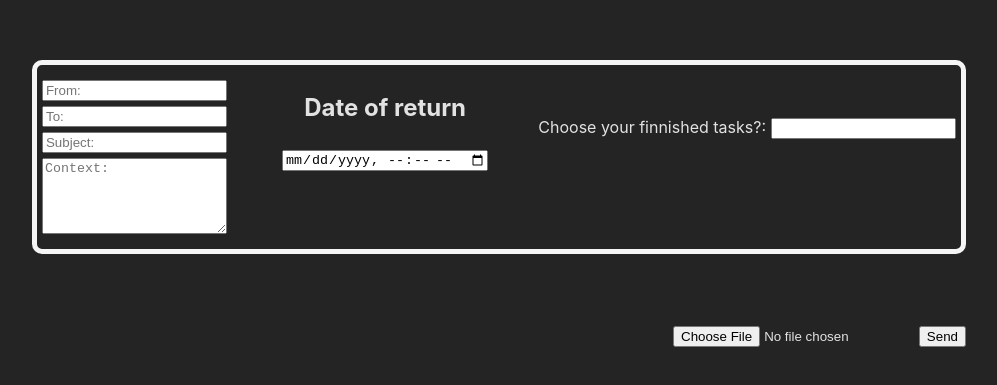
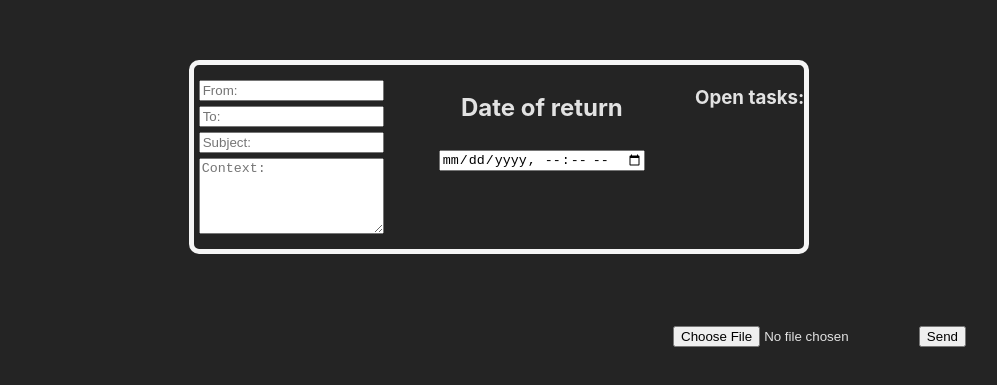
Before and after one commit to TheAzzieDev/MickeyEmail-, a React (Vite) app in the folder mickeyemail/: page / in a window 1280 px wide. Shown: the part 243-628 px from the top of the page, without its empty margins (141-1138 px from the left). Built offline with nearby package versions, Linux system fonts and the light colour scheme.

Commit message:
fix small things in app

```diff
--- a/mickeyemail/src/App.css
+++ b/mickeyemail/src/App.css
@@ -98,8 +98,8 @@
 
 #datalist{
   height: fit-content;
-  margin-top: 50px;
 }
+
 
 #browser{
   margin-left: 5px;
--- a/mickeyemail/src/App.jsx
+++ b/mickeyemail/src/App.jsx
@@ -48,6 +48,19 @@ function App() {
           </div>
         </section>
 
+
+        <div className="callender">
+          <h2>Date of return</h2>
+          <input type="datetime-local" id="tiddatum" />
+        </div>
+
+        <wrapper id="datalist">
+          <h3>Open tasks:</h3>
+          <ul>
+
+          </ul>
+        </wrapper>
+
         <button id="send">Send</button>
 
         <wrapper id="upload">
@@ -63,22 +76,6 @@ function App() {
           </form>
         </wrapper>
 
-        <div className="callender">
-          <h2>Date of return</h2>
-          <input type="datetime-local" id="tiddatum" />
-        </div>
-
-        <wrapper id="datalist">
-          <label for="browser">Choose your finnished tasks?:</label>
-          <input list="browsers" name="browser" id="browser"></input>
-          <datalist id="browsers">
-            <option value="Edge" />
-            <option value="Firefox" />
-            <option value="Chrome" />
-            <option value="Opera" />
-            <option value="Safari" />
-          </datalist>
-        </wrapper>
       </div>
     </>
   );
```
